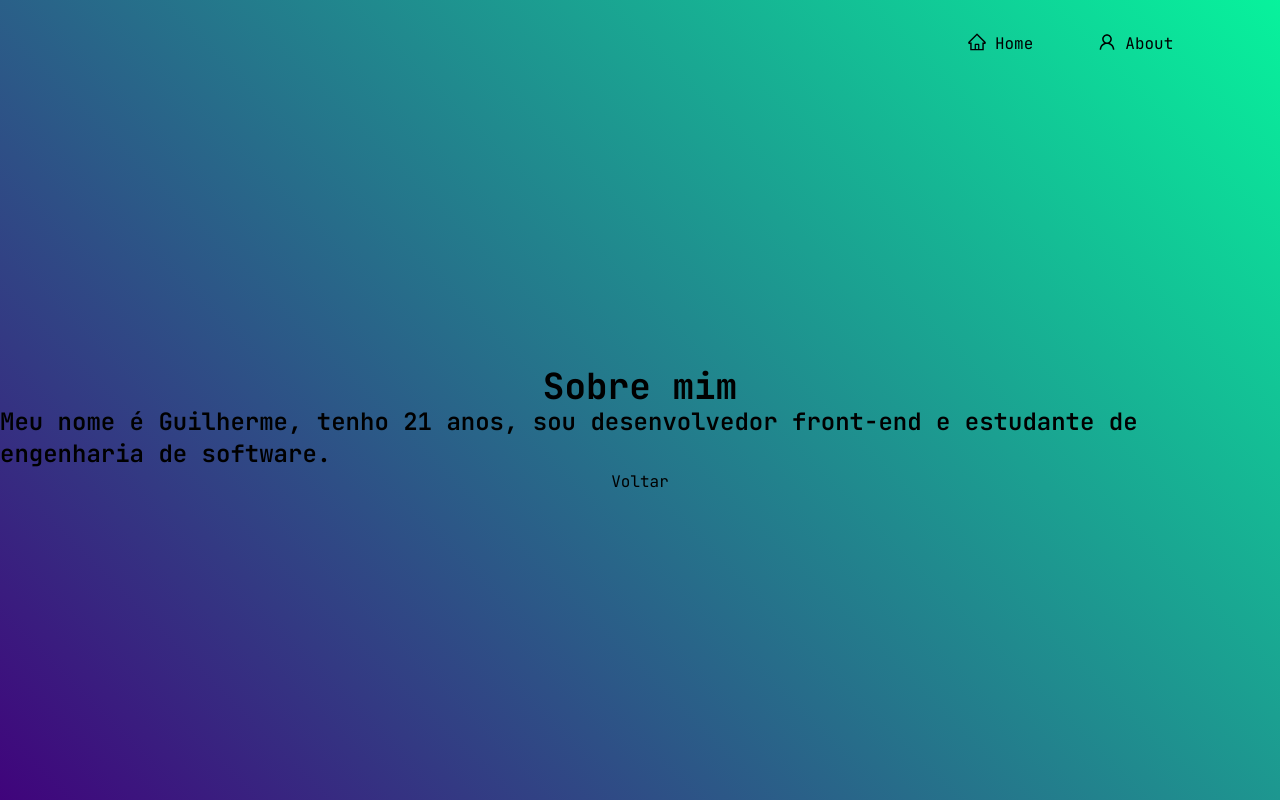
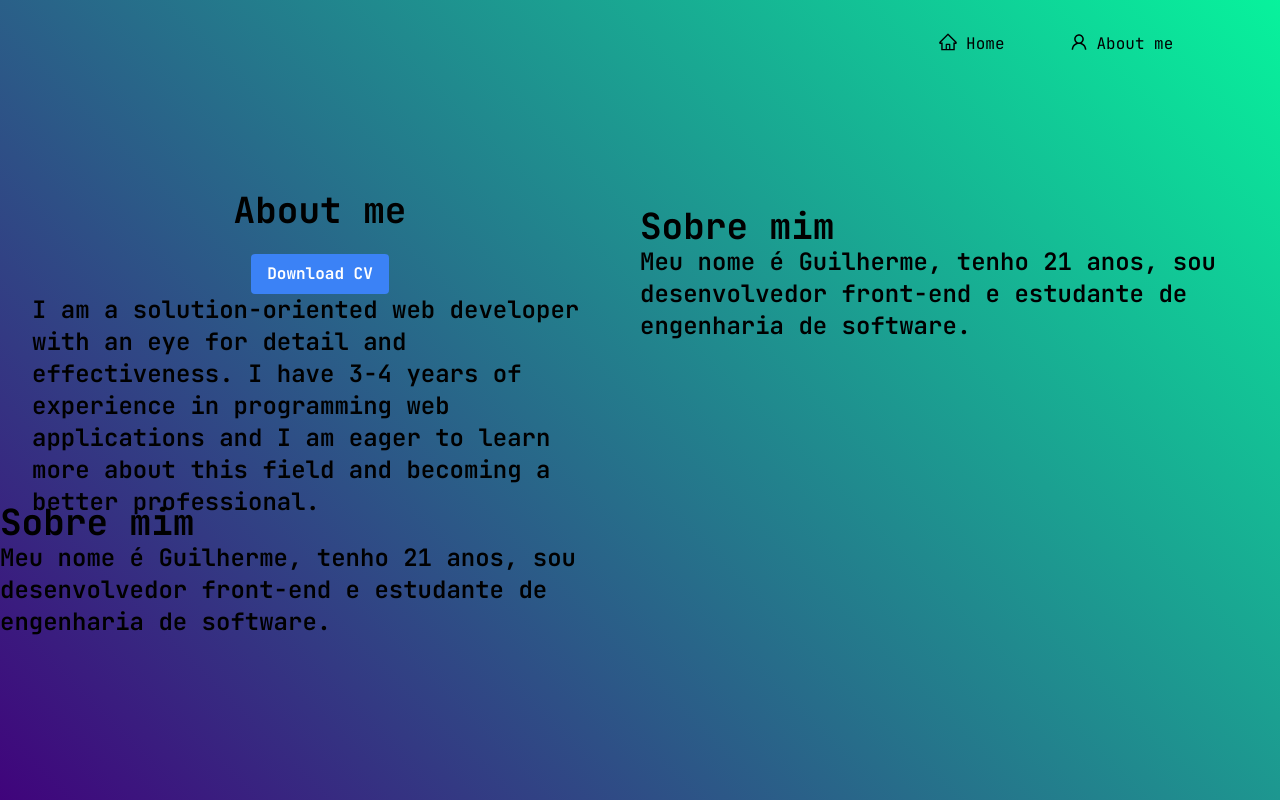
Before and after one commit to guirab/portfolio, a Next.js app: page /about in a window 1280 px wide. Built offline with nearby package versions, Linux system fonts and the light colour scheme.

Commit message:
feat: animate button

```diff
--- a/app/about/page.tsx
+++ b/app/about/page.tsx
@@ -1,15 +1,26 @@
+import { useEffect } from "react";
 import Link from "next/link";
+import { MouseOver } from "@/components";
 
 export default function About() {
   return (
     <div className="h-page w-full">
-      <div className="flex flex-col items-center justify-center h-full">
-        <h1 className="text-4xl font-bold">Sobre mim</h1>
-        <p className="text-2xl font-semibold">
-          Meu nome é Guilherme, tenho 21 anos, sou desenvolvedor front-end e
-          estudante de engenharia de software.
-        </p>
-        <Link href="/">Voltar</Link>
+      <div className="grid grid-cols-2 h-full grid-rows-2 col-end-1 pt-36">
+        <MouseOver />
+        <div>
+          <h1 className="text-4xl font-bold">Sobre mim</h1>
+          <p className="text-2xl font-semibold">
+            Meu nome é Guilherme, tenho 21 anos, sou desenvolvedor front-end e
+            estudante de engenharia de software.
+          </p>
+        </div>
+        <div className="">
+          <h1 className="text-4xl font-bold">Sobre mim</h1>
+          <p className="text-2xl font-semibold">
+            Meu nome é Guilherme, tenho 21 anos, sou desenvolvedor front-end e
+            estudante de engenharia de software.
+          </p>
+        </div>
       </div>
     </div>
   );
--- a/app/page.tsx
+++ b/app/page.tsx
@@ -6,9 +6,9 @@ export default function Home() {
   return (
     <div className="w-full h-page">
       <div className="w-full h-full grid grid-rows-2 px-4 pt-36 small:pt-20">
-        <div className="flex flex-row medium:flex-col items-center w-full">
+        <div className="flex flex-row mobile:flex-col items-center w-full">
           <Typewriter />
-          <div className="w-full flex justify-center h-auto max-w-[40%] medium:max-w-[100%] px-16 small:px-8">
+          <div className="w-full flex justify-center h-auto max-w-[40%] mobile:max-w-[100%] mobile px-16 small:px-8">
             <Image
               className="object-contain"
               src="/assets/computing_guy.svg"
--- a/components/header.tsx
+++ b/components/header.tsx
@@ -18,9 +18,9 @@ export const Header = () => {
           <button className="group overflow-hidden items-end">
             <span className="flex flex-row gap-2">
               <AiOutlineUser className="h-5 w-5" />
-              About
+              About me
             </span>
-            <div className="rounded-md h-1.5 bg-[#e81cff] group-hover:translate-x-0 w-full -translate-x-20 transition duration-300" />
+            <div className="rounded-md h-1.5 bg-[#e81cff] group-hover:translate-x-0 w-full -translate-x-28 transition duration-300" />
           </button>
         </Link>
       </div>
--- a/components/index.ts
+++ b/components/index.ts
@@ -1,2 +1,3 @@
 export * from "./header";
 export * from "./typewriter"
+export * from './mouse-over'
--- /dev/null
+++ b/components/mouse-over.tsx
@@ -0,0 +1,52 @@
+/* eslint-disable react/no-unescaped-entities */
+"use client";
+import { useEffect } from "react";
+
+export const MouseOver = () => {
+  useEffect(() => {
+    document.addEventListener("mousemove", (e) => {
+      const mouseX = e.clientX;
+      const mouseY = e.clientY;
+
+      const anchor = document.getElementById("anchor");
+      const rekt = anchor?.getBoundingClientRect();
+      if (!rekt) return console.log("no rekt");
+      const anchorX = rekt?.left + rekt?.width / 2;
+      const anchorY = rekt?.right + rekt?.height / 2;
+
+      const angleDeg = angle(mouseX, mouseY, anchorX, anchorY);
+      const rotate = document.getElementById("rotate");
+      if (!rotate) return console.log("no rotate");
+      rotate.style.transform = `rotate(${angleDeg}deg)`;
+      if (!anchor) return console.log("no anchor");
+      anchor.style.filter = `hue-rotate(${angleDeg}deg)`;
+    });
+  }, []);
+
+  const angle = (cx: number, cy: number, ex: number, ey: number) => {
+    const dy = ey - cy;
+    const dx = ex - cx;
+    const theta = Math.atan2(dy, dx);
+    const deg = (theta * 180) / Math.PI;
+    return deg;
+  };
+
+  return (
+    <div id="anchor" className="flex justify-center items-center flex-col px-8">
+      <h1 className="text-4xl font-bold">About me</h1>
+      <br />
+      <button
+        id="rotate"
+        className="bg-blue-500 hover:bg-blue-700 text-white font-bold py-2 px-4 rounded"
+      >
+        Download CV
+      </button>
+      <p className="text-2xl font-semibold text-left">
+        I am a solution-oriented web developer with an eye for detail and
+        effectiveness. I have 3-4 years of experience in programming web
+        applications and I am eager to learn more about this field and becoming
+        a better professional.
+      </p>
+    </div>
+  );
+};
--- a/components/typewriter.tsx
+++ b/components/typewriter.tsx
@@ -10,8 +10,8 @@ export const Typewriter = () => {
     deleteSpeed: 60,
   });
   return (
-    <div className="flex justify-start medium:text-left max-w-[60%] medium:max-w-[100%] w-full px-8 medium:px-0">
-      <div className="text-4xl flex justify-center w-full flex-col items-start medium:items-center text-left text-white pl-16 small:px-8">
+    <div className="flex justify-start mobile:text-left max-w-[60%] mobile:max-w-[100%] w-full px-8 mobile:px-0">
+      <div className="text-4xl flex justify-center w-full flex-col items-start mobile:items-center text-left text-white pl-16 small:px-8">
         <h1 className="pb-4 w-full">Hi There!</h1>
         <h2 className="pb-8 w-full">
           I'm <span className="text-pink-500">Guilherme Rabelo</span>
--- a/tailwind.config.ts
+++ b/tailwind.config.ts
@@ -18,6 +18,7 @@ const config: Config = {
       screens: {
         small: { max: '412px' },
         medium: { max: '768px' },
+        mobile: { max: '965px' },
       },
     },
   },
```
